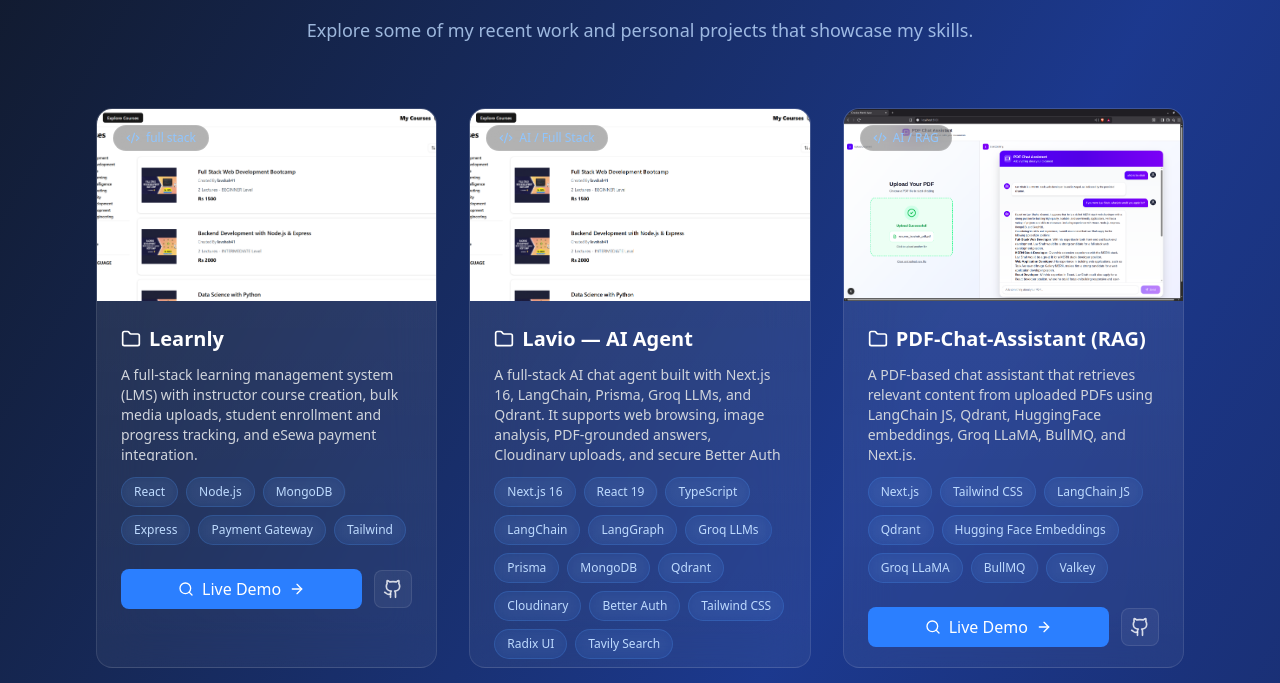
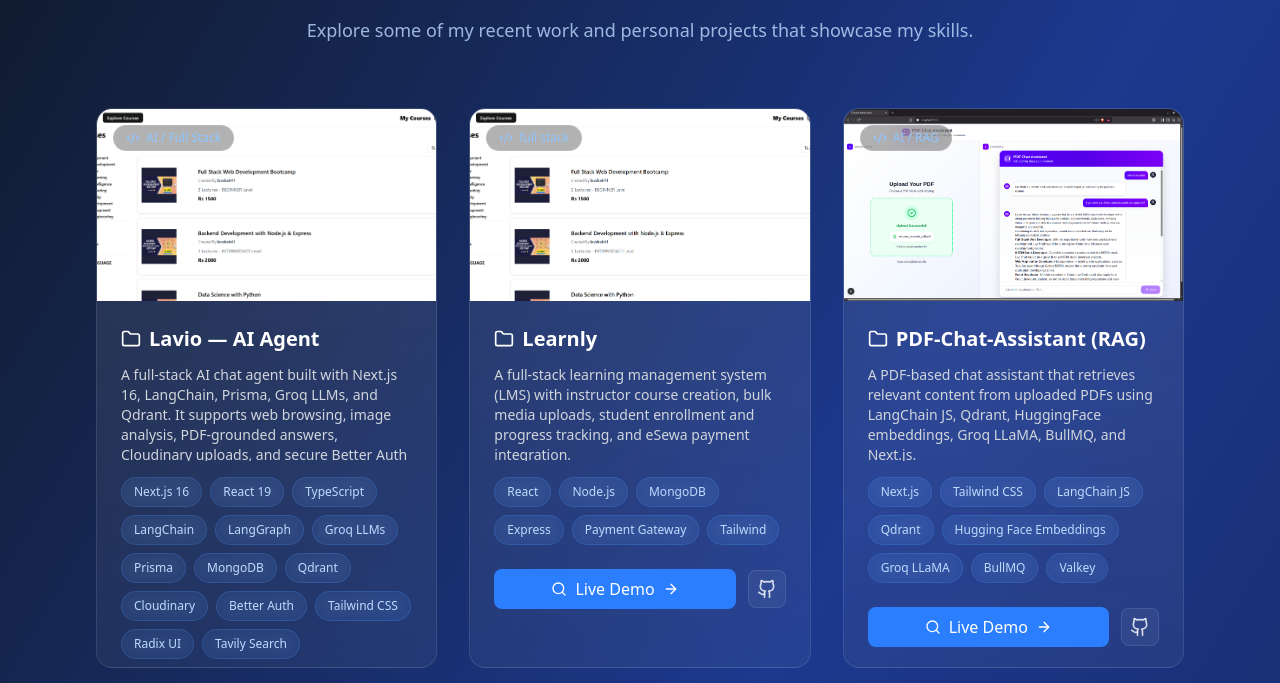
Before and after one commit to lavshah19/portfolio-lavshah, a React (Vite) app: page / in a window 1280 px wide. Shown: the part 1898-2581 px from the top of the page. Built offline with nearby package versions, Linux system fonts and the light colour scheme; no server answers.

Commit message:
Reorder projects in Projects.jsx to move "Learnly" entry after "Lavio — AI Agent"

```diff
--- a/src/component/Projects.jsx
+++ b/src/component/Projects.jsx
@@ -12,16 +12,6 @@
 
 const Projects = () => {
   const projects = [
-    {
-      name: "Learnly",
-      description:
-        "A full-stack learning management system (LMS) with instructor course creation, bulk media uploads, student enrollment and progress tracking, and eSewa payment integration.",
-      link: "https://learnly-eta.vercel.app",
-      github: "https://github.com/lavshah19/Learnly",
-      tech: ["React", "Node.js", "MongoDB", "Express", "Payment Gateway", "Tailwind"],
-      image: "/learnly.png",
-      category: "full stack",
-    },
 
     {
       name: "Lavio — AI Agent",
@@ -47,6 +37,16 @@
       ],
       image: "/learnly.png",
       category: "AI / Full Stack",
+    },
+    {
+      name: "Learnly",
+      description:
+        "A full-stack learning management system (LMS) with instructor course creation, bulk media uploads, student enrollment and progress tracking, and eSewa payment integration.",
+      link: "https://learnly-eta.vercel.app",
+      github: "https://github.com/lavshah19/Learnly",
+      tech: ["React", "Node.js", "MongoDB", "Express", "Payment Gateway", "Tailwind"],
+      image: "/learnly.png",
+      category: "full stack",
     },
 
     {
```
